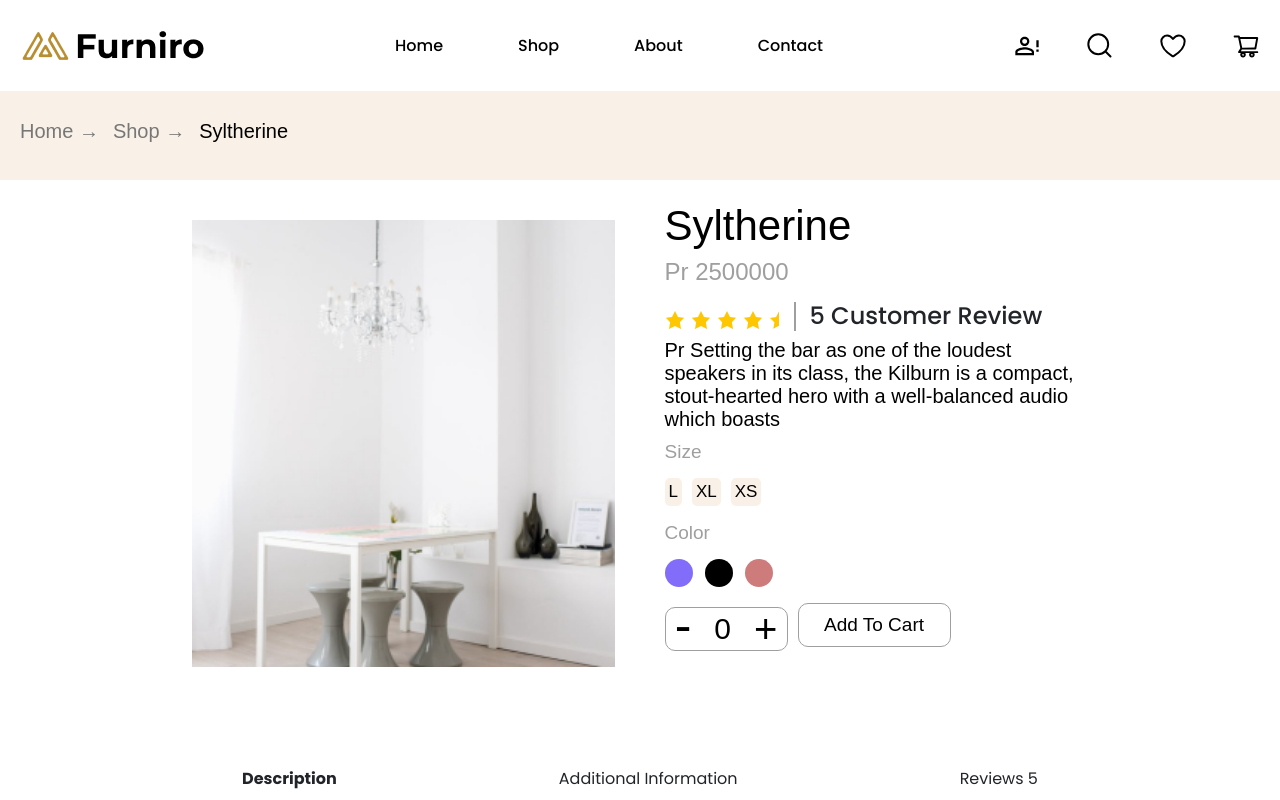
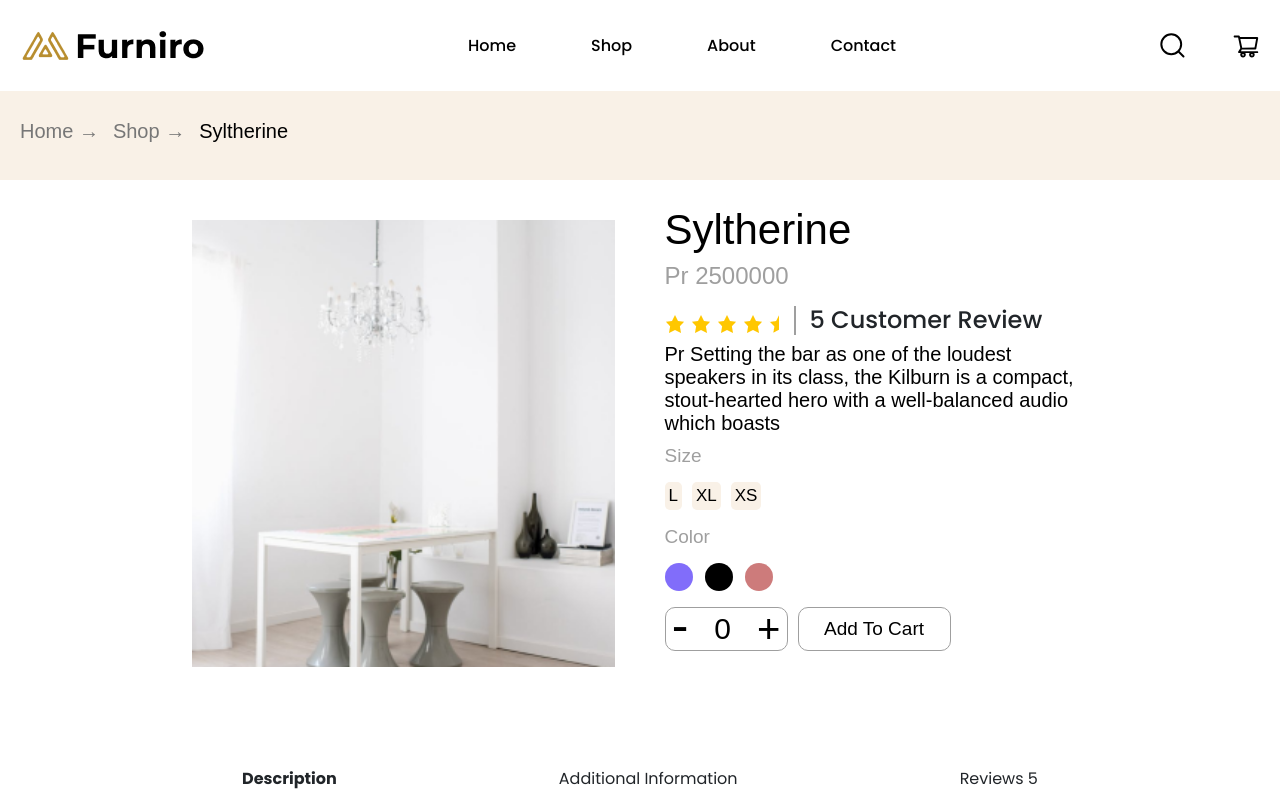
Before and after one commit to ezozbektoshev04/homework10groupproject, a React (Vite) app: page /Details/1 in a window 1280 px wide. Shown: the top 800 px of the page. Built offline with nearby package versions, Linux system fonts and the light colour scheme; data requests are answered from the project's data file.

Commit message:
homework10

```diff
--- a/src/Pages/SingleProduct/Details.jsx
+++ b/src/Pages/SingleProduct/Details.jsx
@@ -149,7 +149,7 @@ const Details = () => {
                     +
                   </button>
                 </div>
-                <h4 className="btn-item">Add To Cart</h4>
+                <button className="btn-item">Add To Cart</button>
               </div>
             </div>
           </div>
--- a/src/Pages/SingleProduct/Details.scss
+++ b/src/Pages/SingleProduct/Details.scss
@@ -142,7 +142,7 @@
         color: #000;
         display: flex;
         align-items: center;
-        gap: 23px;
+        gap: 19px;
         .decrementButton {
           border: transparent;
           font-family: sans-serif;
@@ -155,6 +155,7 @@
           border: transparent;
           font-size: 30px;
           line-height: 0px;
+          padding: 0px 7px;
         }
         .incrementButton {
           border: transparent;
--- a/src/components/Header/Header.jsx
+++ b/src/components/Header/Header.jsx
@@ -35,15 +35,15 @@ const Header = ({ searchText }) => {
             <NavLink className="nav-link">Contact</NavLink>
           </div>
           <div className="nav-icons">
-            <div className="nav-icon">
+            {/* <div className="nav-icon">
               <img src="/image11.svg" alt="" />
-            </div>
+            </div> */}
             <div className="nav-icon" onClick={showSearchBar}>
               <img src="/image12.svg" alt="" />
             </div>
-            <div className="nav-icon">
+            {/* <div className="nav-icon">
               <img src="/image13.svg" alt="" />
-            </div>
+            </div> */}
             <div className="nav-icon">
               <img onClick={openModal} src="/image14.svg" alt="" />
             </div>
```
